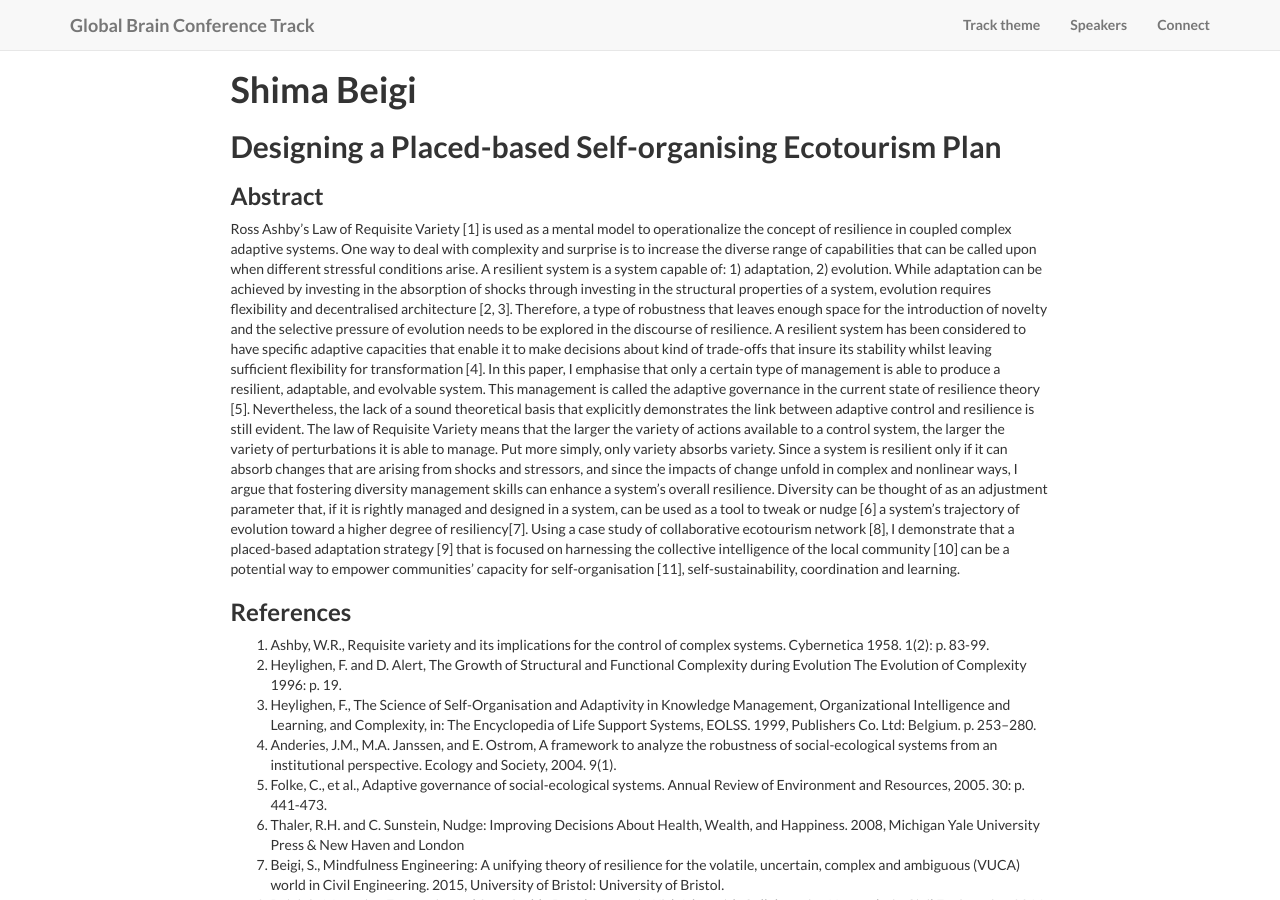
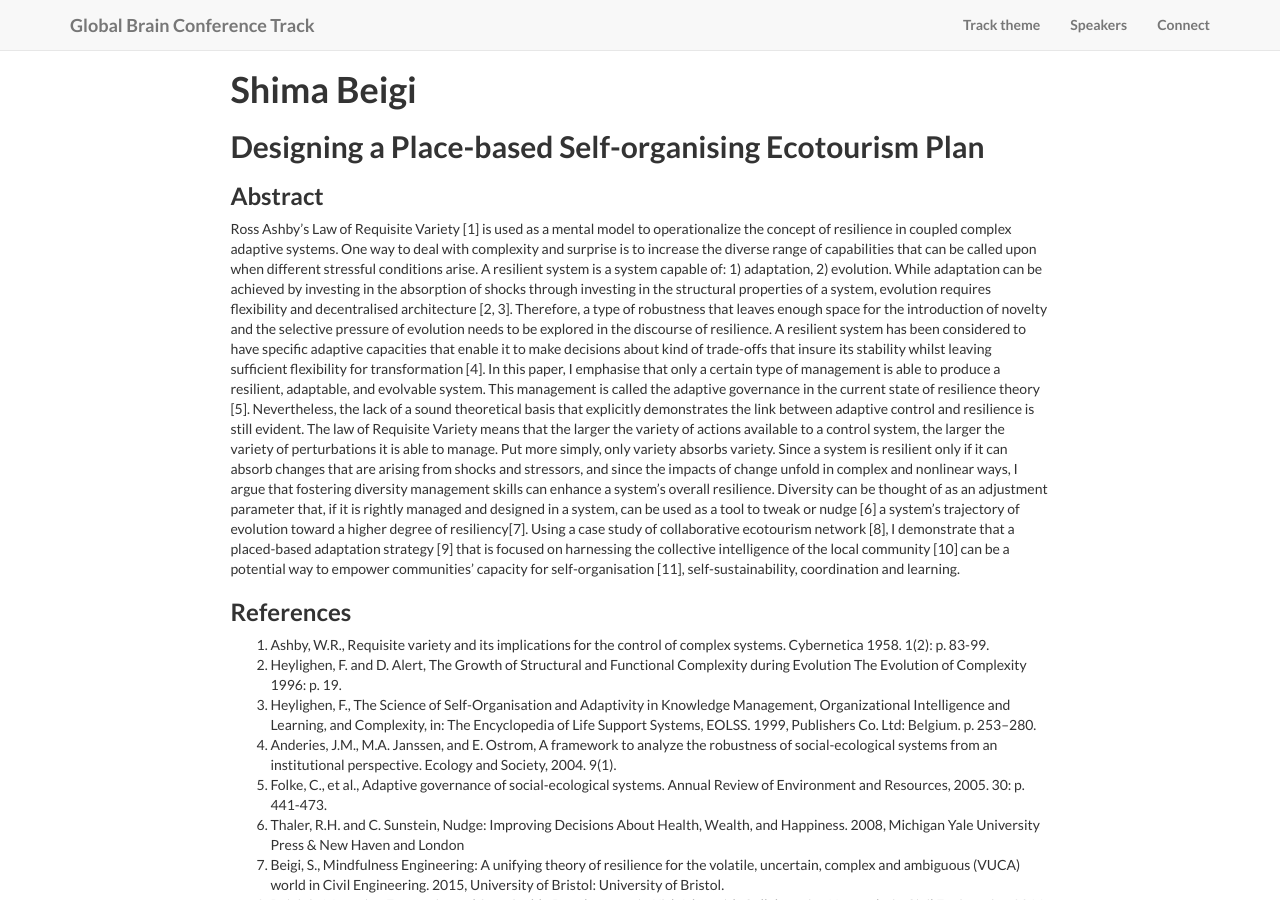
Before and after one commit to globalbraininstitute/vienna2015, a Jekyll site: the page built from speakers/beigi.markdown, in a window 1280 px wide and 900 px high. Built offline with Jekyll 4.4.1, drawn with Linux system fonts in a browser that asks for light colours; nearby versions of some CDN libraries; library files that are not in the unit come from our copies; comment, search, counter and statistics services are not loaded.

Commit message:
corrected shimas title

```diff
--- a/_posts/2015-04-16-shima_beigi.markdown
+++ b/_posts/2015-04-16-shima_beigi.markdown
@@ -6,5 +6,5 @@ img: ../people/shima.png
 link: speakers/beigi
 category: Speakers
 description: |
- <p class="lead">Designing a Placed-based Self-organising Ecotourism Plan</p>
+ <p class="lead">Designing a Place-based Self-organising Ecotourism Plan</p>
 ---
--- a/speakers/beigi.markdown
+++ b/speakers/beigi.markdown
@@ -8,7 +8,7 @@ comments: true
 
 ---
 
-## Designing a Placed-based Self-organising Ecotourism Plan
+## Designing a Place-based Self-organising Ecotourism Plan
 
 ### Abstract
 
```
